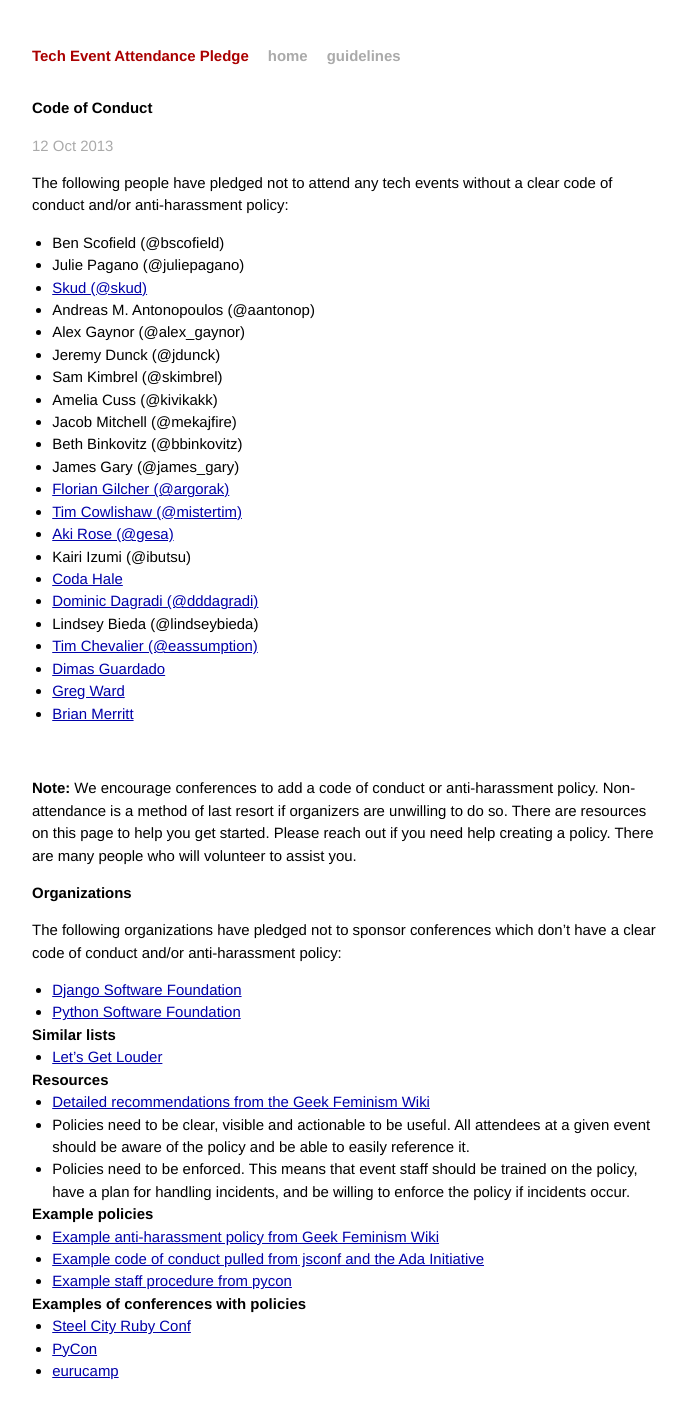
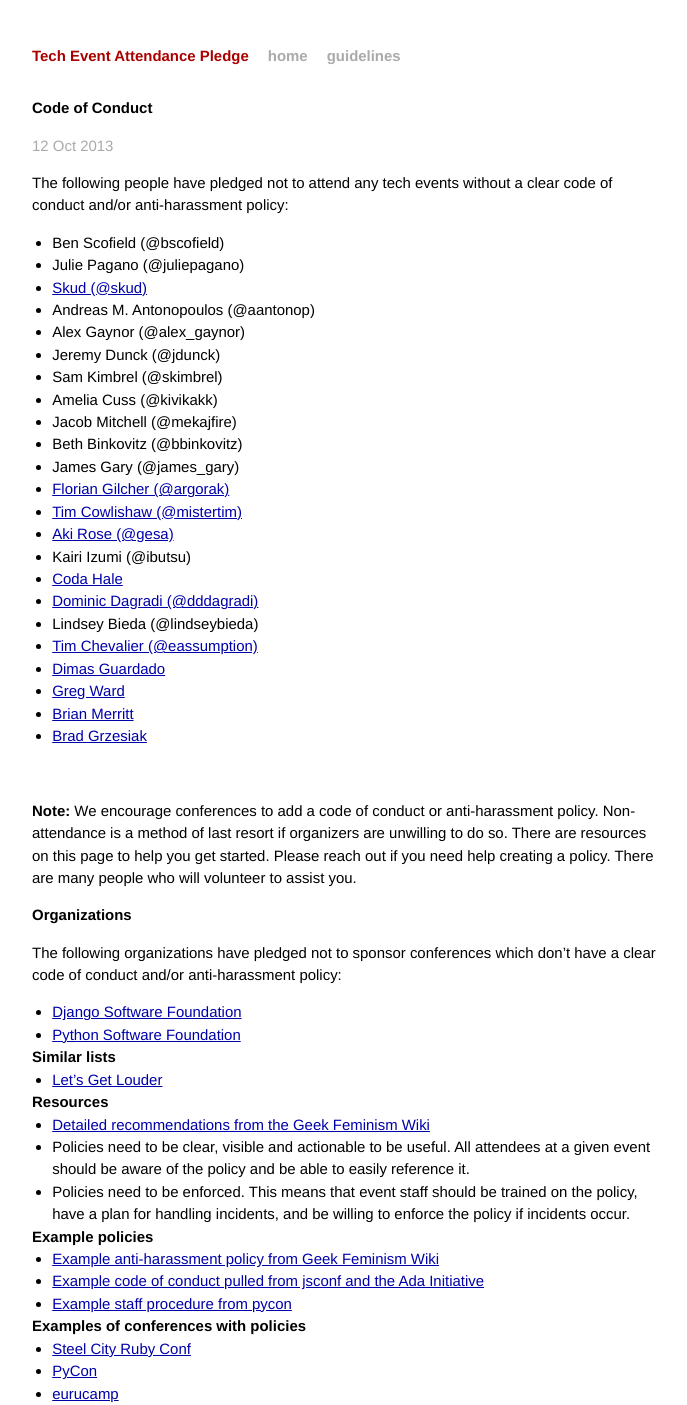
Before and after one commit to techtektek/tech-event-attendance-pledge.github.io, a Jekyll site: the page built from _posts/2013-10-12-code-of-conduct.markdown, in a window 1280 px wide. Shown: the whole page, without its empty margins (294-981 px from the left). Built offline with Jekyll 4.4.1, drawn with Linux system fonts in a browser that asks for light colours; Markdown is read by kramdown in place of the engine named in the settings; before the commit the page ends 1383 px from its top, so only the background shows below that.

Commit message:
Add @listrophy

```diff
--- a/_posts/2013-10-12-code-of-conduct.markdown
+++ b/_posts/2013-10-12-code-of-conduct.markdown
@@ -29,6 +29,7 @@ clear code of conduct and/or anti-harassment policy:
 * [Dimas Guardado](https://twitter.com/dimasguardado)
 * [Greg Ward](https://twitter.com/gergdotca)
 * [Brian Merritt](https://twitter.com/btmerr)
+* [Brad Grzesiak](https://twitter.com/listrophy)
 
 <br/>
 
```
